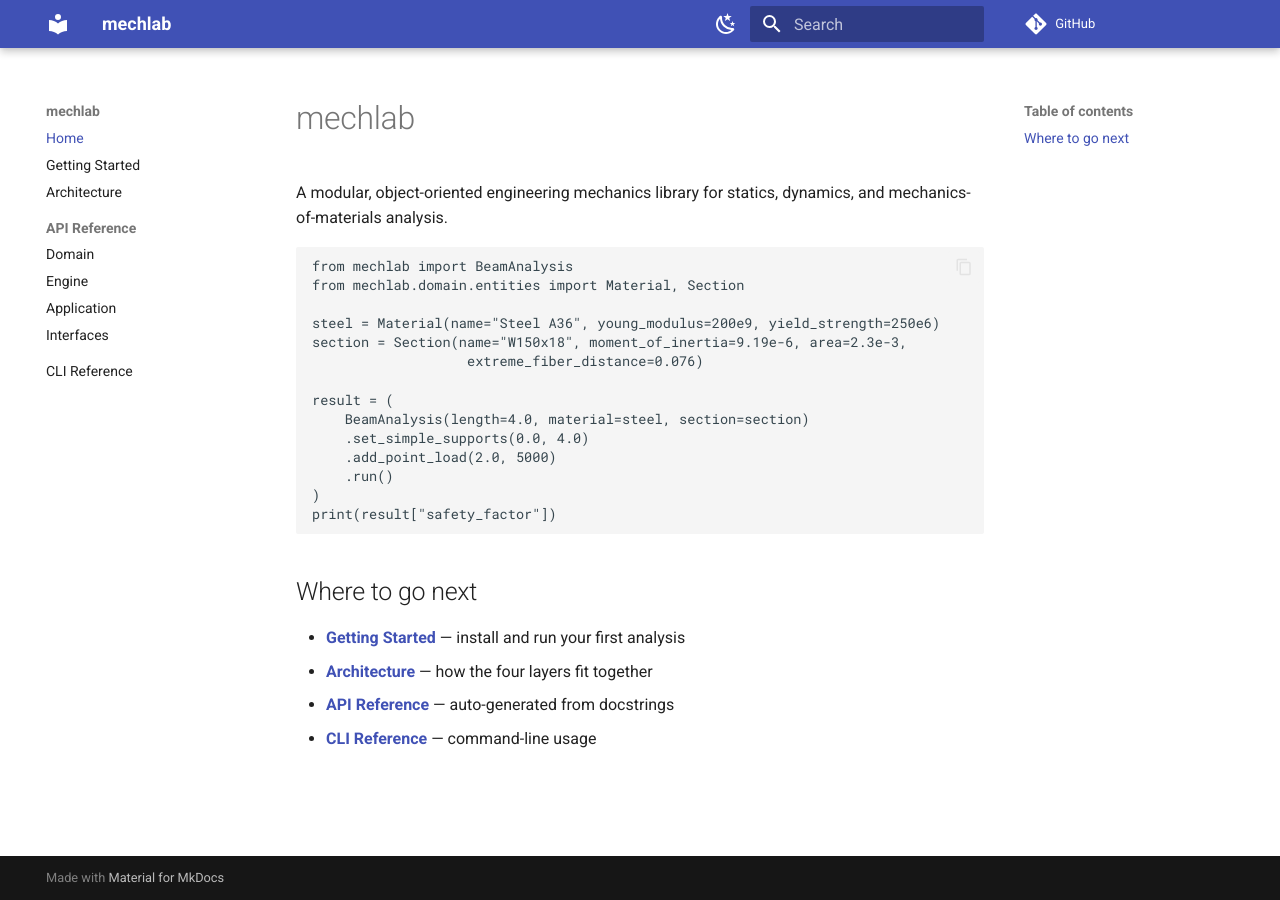
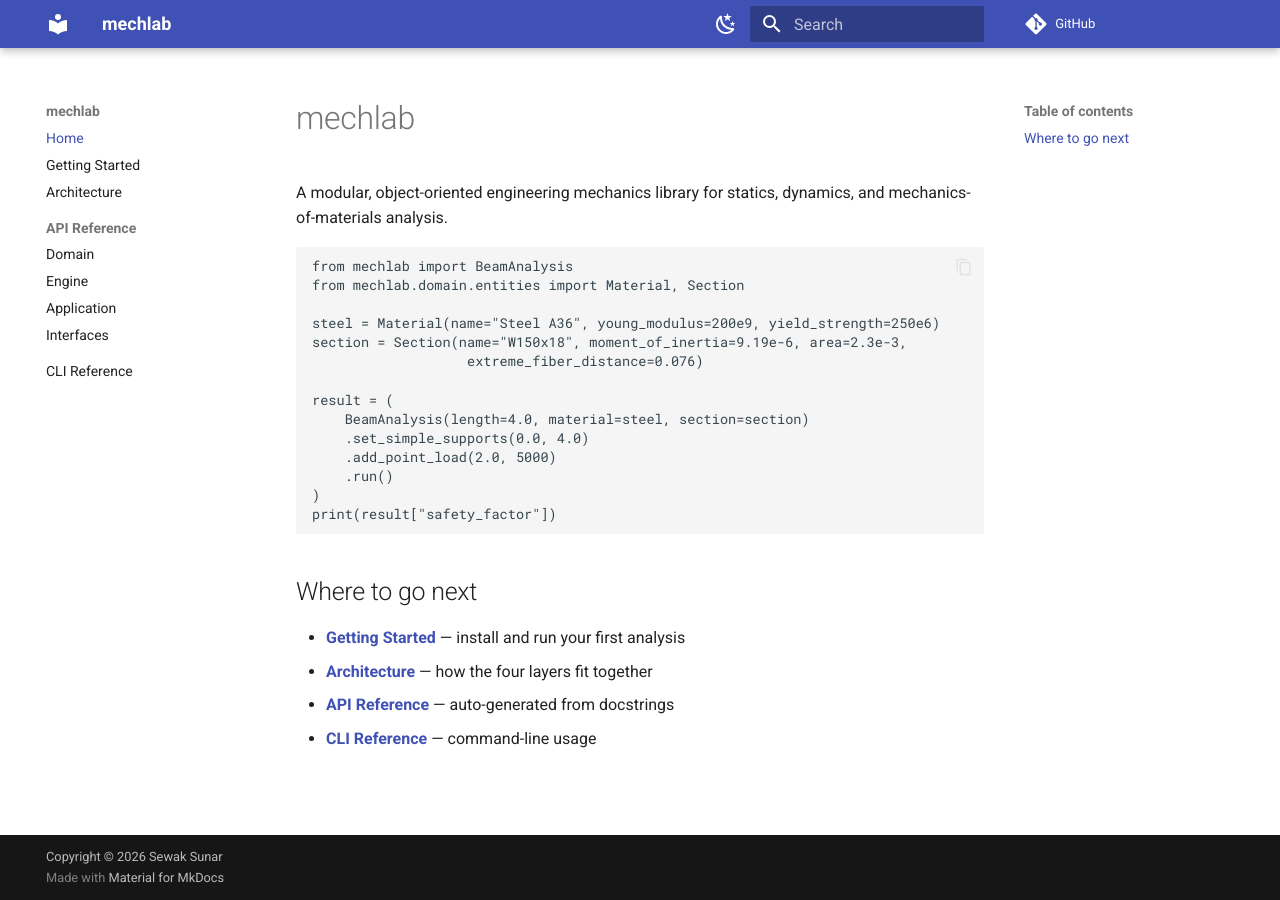
Before and after one commit to sewaksunar/mechlab, an MkDocs documentation site: the page built from docs/index.md, in a window 1280 px wide. Built offline with MkDocs 1.6.1 and Material for MkDocs 9.7.7, drawn with Linux system fonts in a browser that asks for light colours; comment, search, counter and statistics services are not loaded.

Commit message:
added meta data

```diff
--- a/mkdocs.yml
+++ b/mkdocs.yml
@@ -1,6 +1,7 @@
 site_name: mechlab
 site_description: A modular, object-oriented engineering mechanics library
-repo_url: https://github.com/yourorg/mechlab
+repo_url: https://github.com/sewaksunar/mechlab.git
+copyright: Copyright &copy; 2026 Sewak Sunar
 theme:
   name: material
   palette:
```
Also changed, not shown: CONTRIBUTING.md (+1 -1 lines).
